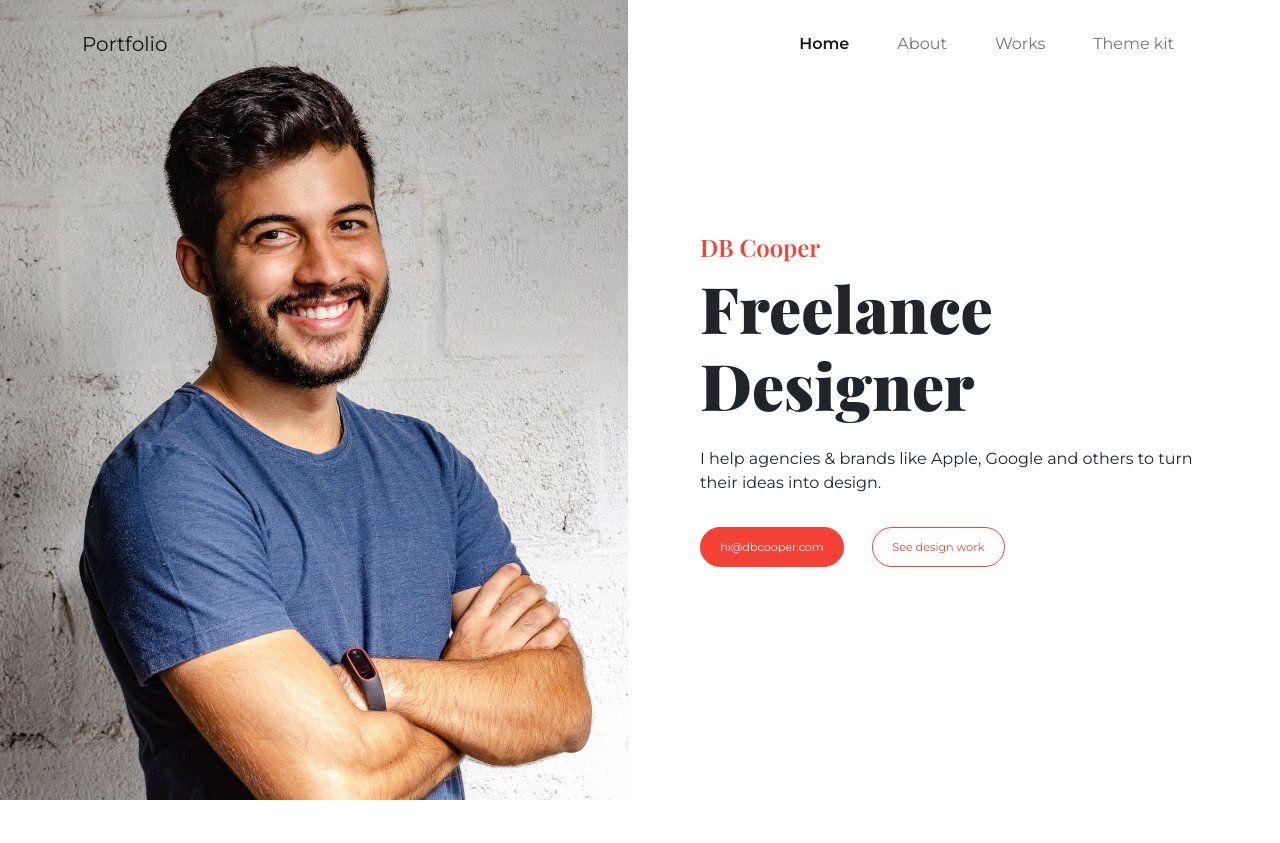
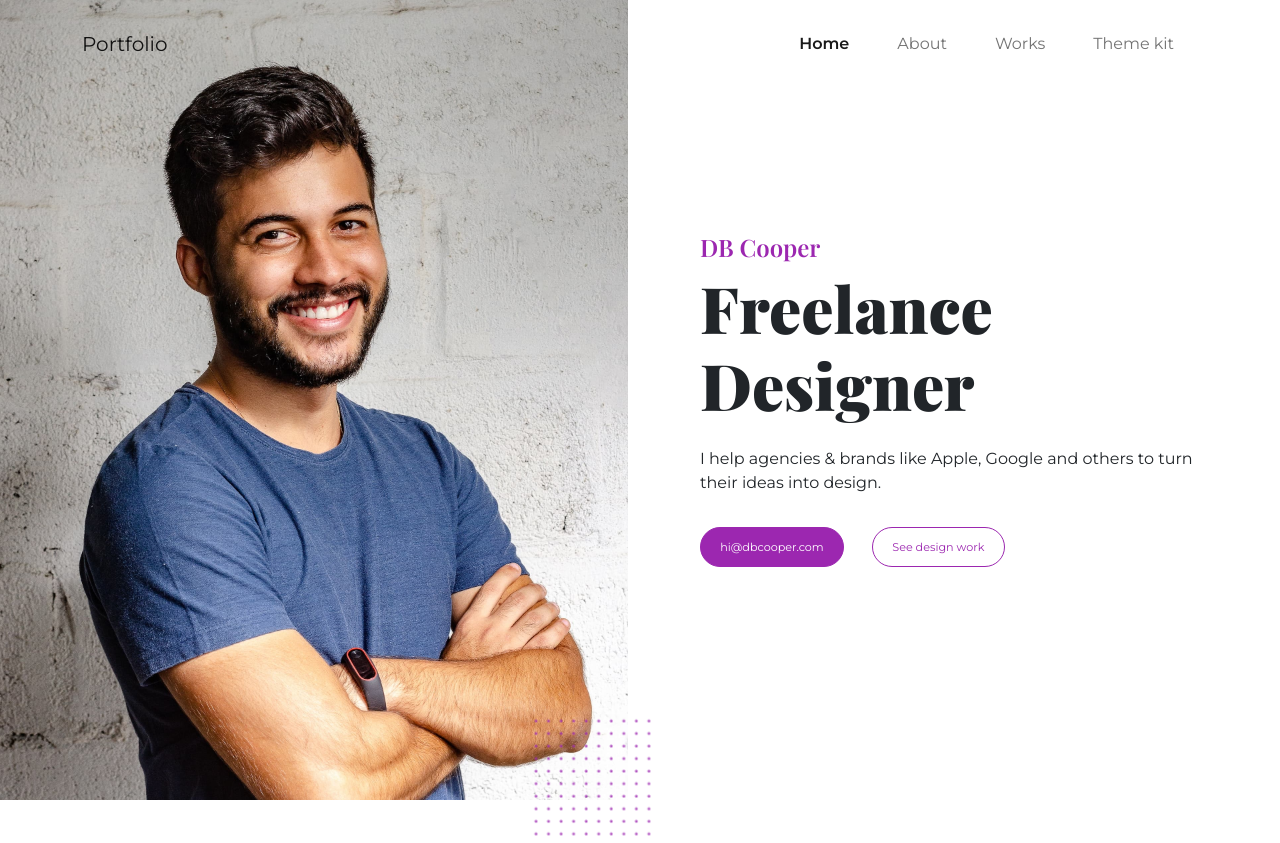
Before and after one commit to samnb175/portfolio-template, a website: page src/index.html in a window 1280 px wide. Shown: the top 843 px of the page. Drawn offline with nearby package versions, Linux system fonts and the light colour scheme; files that its build step writes are made by us from their sources; files whose address does not match are found by name.

Commit message:
polka-dot position utilities

```diff
--- a/src/index.html
+++ b/src/index.html
@@ -60,8 +60,11 @@
 				<div class="row align-items-center">
 					<div class="col-sm-6">
 						<!-- <img src="images/img1.jpg" class="object-fit-image" alt="image"> -->
-						<div class="breakout-left vh-100">
-							<img src="images/img10.jpg" class="object-fit-image" alt="image">
+						<div class="position-relative">
+							<div class="breakout-left vh-100 overflow-hidden">
+								<img src="images/img10.jpg" class="object-fit-image" alt="image">
+							</div>
+							<div class="polka-dot polka-bottom-0 polka-end-0"></div>
 						</div>
 					</div>
 					<div class="col-sm-6">
--- a/src/scss/abstracts/_colors.scss
+++ b/src/scss/abstracts/_colors.scss
@@ -6,7 +6,7 @@
 Colors
 ---------------------------------*/
 /* $primary-color: #fe8742; */
-$primary-color: #f44336;
+$primary-color: #9c27b0;
 $secondary-color: #1D64B3;
 $success-color: #5A9C56;
 $info-color: #27B9F2;
--- a/src/scss/components/_polka-dots.scss
+++ b/src/scss/components/_polka-dots.scss
@@ -2,15 +2,13 @@
 
 .polka-dot {
     width: 125px;
-    height: 145px;
+    height: 125px;
     background: radial-gradient(circle, $primary-color, #e5383500 25%);
     background-repeat: space;
     background-size: 12px 12px;
     position: absolute;
     z-index: 1000;
     transition: transform 1s, z-index 0.2s;
-    bottom: 60%;
-    right: -7%;
 }
 
 .polka-dot:hover {
--- a/src/scss/vendors/_custom.scss
+++ b/src/scss/vendors/_custom.scss
@@ -486,6 +486,42 @@ $utilities: map-merge(
   )
 );
 
+/* -------------------------------
+Polka-positioning
+---------------------------------*/
+
+$polka-position-values: (
+  0: -5%,
+  50: 50%,
+  100: 105%,
+);
+
+$utilities: map-merge(
+  $utilities,
+  (
+    "polka-top": (
+      property: top,
+      class: polka-top,
+      values: $polka-position-values
+    ),
+    "polka-bottom": (
+        property: bottom,
+        class: polka-bottom,
+        values: $polka-position-values
+    ),
+    "polka-start": (
+        property: left,
+        class: polka-start,
+        values: $polka-position-values
+    ),
+    "polka-end": (
+        property: right,
+        class: polka-end,
+        values: $polka-position-values
+    ),
+  )
+);
+
 @import "../../node_modules/bootstrap/scss/utilities/api";
 
 /* Import bootstrap */
```
